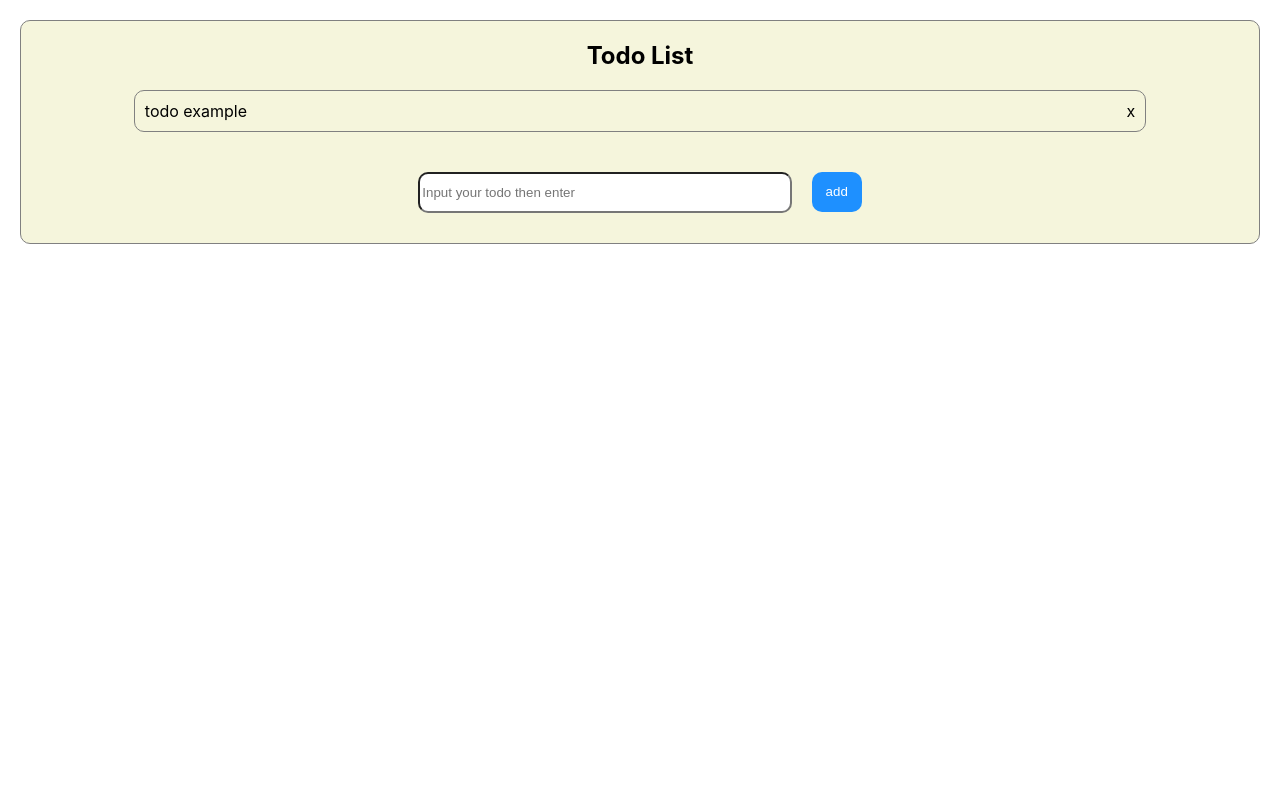
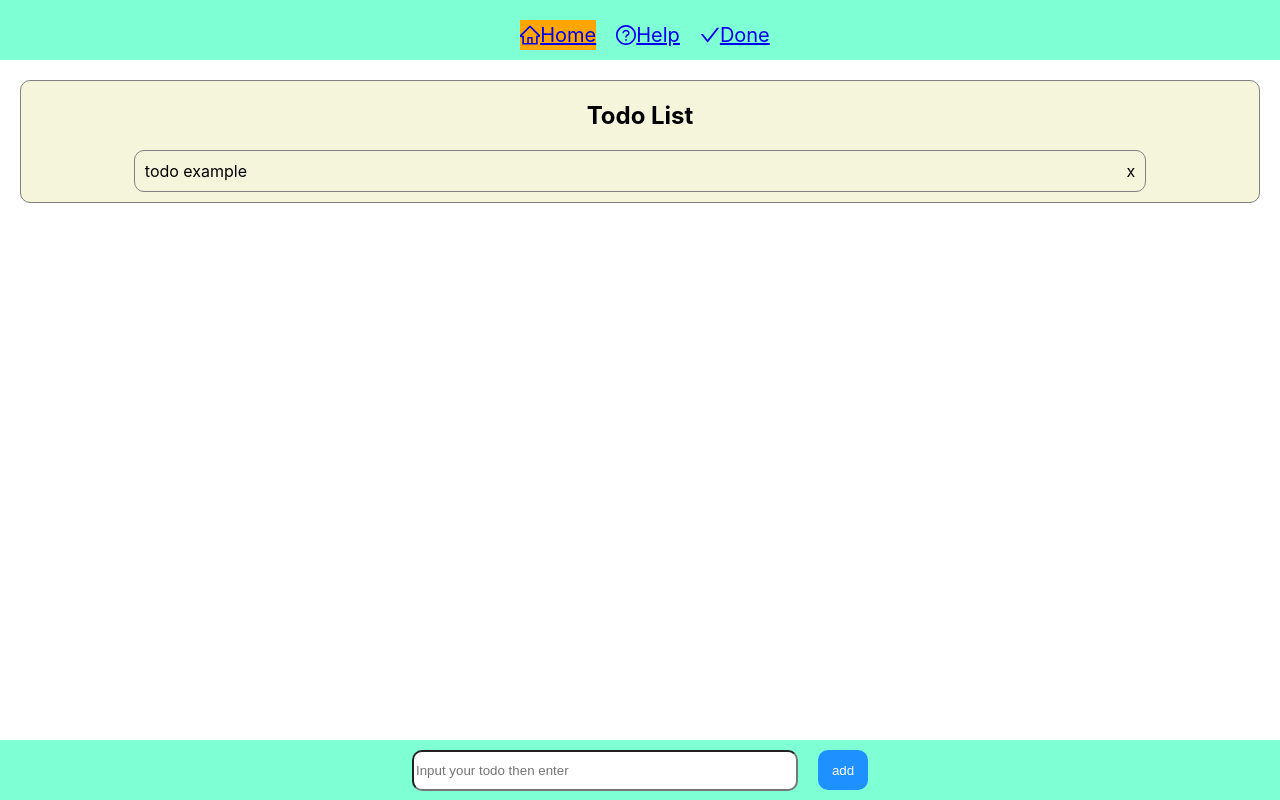
Before and after one commit to AFS-Bootcamp-202207-Class-3-2/Todo-List-ElioQiu, a React (Create React App) app: page / in a window 1280 px wide. Built offline with nearby package versions, Linux system fonts and the light colour scheme.

Commit message:
feat: use router and antd to build Layout page

```diff
--- a/package.json
+++ b/package.json
@@ -3,6 +3,7 @@
   "version": "0.1.0",
   "private": true,
   "dependencies": {
+    "@ant-design/icons": "^4.7.0",
     "@reduxjs/toolkit": "^1.8.3",
     "@testing-library/jest-dom": "^5.16.4",
     "@testing-library/react": "^13.3.0",
--- a/src/App.js
+++ b/src/App.js
@@ -1,11 +1,24 @@
+import React from "react";
 import './App.css';
+import {Route, Routes} from "react-router-dom";
+
+import Layout from "./layout/Layout";
+import HelpPage from "./pages/HelpPage";
+import DonePage from "./pages/DonePage";
 import TodoList from "./features/todos/TodoList";
-import React from "react";
+import NotFoundPage from "./pages/NotFoundPage";
 
 function App() {
   return (
     <div className="App">
-      <TodoList />
+        <Routes>
+            <Route path="/" element={<Layout />}>
+                <Route index element={<TodoList />}/>
+                <Route path="help" element={<HelpPage />}/>
+                <Route path="done" element={<DonePage />}/>
+                <Route path="*" element={<NotFoundPage />}/>
+            </Route>
+        </Routes>
     </div>
   );
 }
--- a/src/features/todos/TodoGenerator/index.js
+++ b/src/features/todos/TodoGenerator/index.js
@@ -3,7 +3,7 @@ import { useState } from "react";
 import { useDispatch } from "react-redux";
 import { addTodo } from "../todosSlice";
 
-export default function TodoGenerator(props) {
+export default function TodoGenerator() {
   const [item, setItem] = useState("");
   const dispatch = useDispatch();
 
--- a/src/features/todos/TodoList/index.css
+++ b/src/features/todos/TodoList/index.css
@@ -1,6 +1,5 @@
 .TodoList {
     margin: 20px;
-    height: 100%;
     border: gray solid 1px;
     border-radius: 10px;
     background-color: beige;
--- a/src/features/todos/TodoList/index.js
+++ b/src/features/todos/TodoList/index.js
@@ -10,9 +10,9 @@ export default function TodoList() {
         <div className="TodoList">
             <h2>Todo List</h2>
             <TodoGroup todos = {todos} />
-            <br/>
-            <TodoGenerator />
-            <br/>
+            {/*<br/>*/}
+            {/*<TodoGenerator />*/}
+            {/*<br/>*/}
         </div>
     )
 }
--- a/src/index.js
+++ b/src/index.js
@@ -5,12 +5,15 @@ import App from './App';
 import reportWebVitals from './reportWebVitals';
 import { Provider } from 'react-redux';
 import { store } from './app/store';
+import {BrowserRouter} from "react-router-dom";
 
 const root = ReactDOM.createRoot(document.getElementById('root'));
 root.render(
-  <Provider store={store}>
-    <App />
-  </Provider>
+    <Provider store={store}>
+        <BrowserRouter>
+            <App/>
+        </BrowserRouter>
+    </Provider>
 );
 
 // If you want to start measuring performance in your app, pass a function
--- /dev/null
+++ b/src/layout/Layout.css
@@ -0,0 +1,43 @@
+.active {
+    background-color: orange;
+}
+.MenuList {
+    display: flex;
+    flex-direction: row;
+    justify-content: center;
+    margin-left: 10px;
+    padding: 10px;
+    cursor: pointer;
+}
+.Menu {
+    margin: 10px;
+}
+.MyHeader {
+    width: 100%;
+    height: 60px;
+    position: absolute;
+    top: 0;
+    /*以上设置是重点必须的*/
+    background: aquamarine;
+    color: #fff;
+    font-size:20px;
+    line-height: 30px;
+}
+.MyFooter {
+    width: 100%;
+    height: 60px;
+    background: aquamarine;
+    color: #fff;
+    position: absolute;
+    bottom: 0;
+    /*以上设置是重点必须的*/
+    text-align: center;
+    line-height: 40px;
+}
+.MyContent {
+    width: 100%;
+    position: absolute;
+    top: 60px;
+    bottom: 60px;
+    /*以上设置是重点必须的*/
+}
--- /dev/null
+++ b/src/layout/Layout.js
@@ -0,0 +1,31 @@
+import React from "react";
+import {Layout} from 'antd';
+import { NavLink, Outlet} from "react-router-dom";
+import './Layout.css'
+import TodoGenerator from "../features/todos/TodoGenerator";
+import { HomeOutlined, QuestionCircleOutlined, CheckOutlined } from '@ant-design/icons';
+
+
+const {Header, Footer, Sider, Content} = Layout;
+export default function LayoutPage() {
+
+    return (
+        <div>
+            <Layout>
+                <Header className="MyHeader">
+                    <div className="MenuList">
+                        <NavLink className="Menu" activeClassName="active" to="/"><HomeOutlined />Home</NavLink>
+                        <NavLink className="Menu" activeClassName="active" to="/help"><QuestionCircleOutlined />Help</NavLink>
+                        <NavLink className="Menu" activeClassName="active" to="/done"><CheckOutlined />Done</NavLink>
+                    </div>
+                </Header>
+                <Content className="MyContent">
+                    <Outlet />
+                </Content>
+                <Footer className="MyFooter">
+                    <TodoGenerator />
+                </Footer>
+            </Layout>
+        </div>
+    )
+}
--- /dev/null
+++ b/src/pages/DonePage/index.js
@@ -0,0 +1,9 @@
+import React from 'react'
+
+export default function DonePage() {
+    return (
+        <div>
+            <h1>DonePage</h1>
+        </div>
+    )
+}
--- /dev/null
+++ b/src/pages/HelpPage/index.js
@@ -0,0 +1,9 @@
+import React from 'react'
+
+export default function HomePage() {
+    return (
+        <div>
+            <h1>Help</h1>
+        </div>
+    )
+}
--- /dev/null
+++ b/src/pages/NotFoundPage/index.js
@@ -0,0 +1,9 @@
+import React from 'react'
+
+export default function NotFoundPage() {
+    return (
+        <div>
+            <h1>NotFoundPage</h1>
+        </div>
+    )
+}
```
Also changed, not shown: 1 other file (tests, documents, lock files or other folders).
